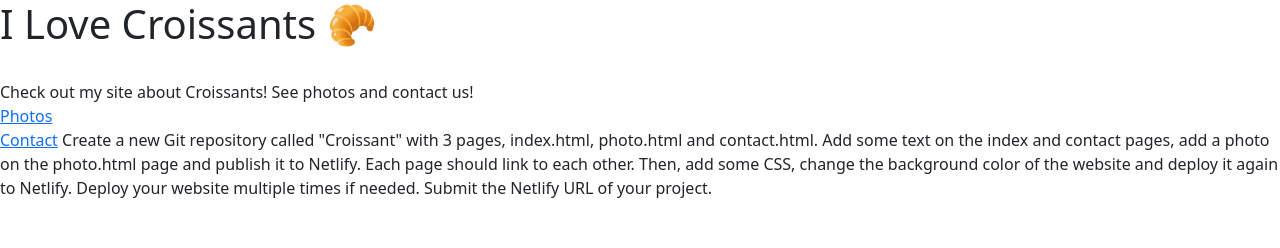
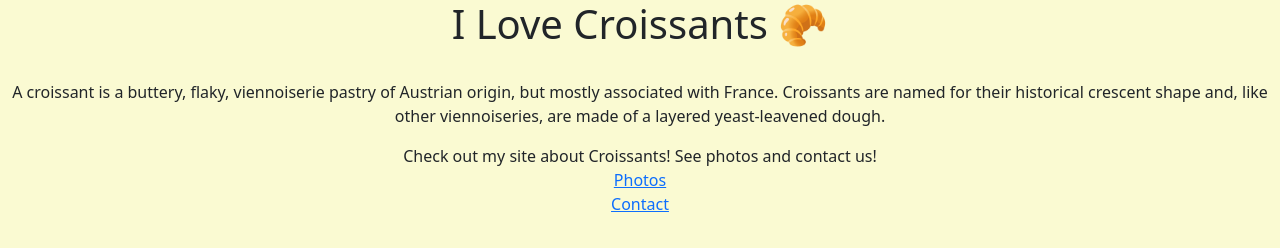
Before and after one commit to yippieeitsbri/Croissants, a plain HTML site: page index.html in a window 1280 px wide. Drawn offline with nearby package versions, Linux system fonts and the light colour scheme.

Commit message:
NEW index.html

```diff
--- a/index.html
+++ b/index.html
@@ -4,6 +4,7 @@
 <html lang="en">
   <head>
     <meta charset="UTF-8" />
+    <meta name="description" content="Croissants are flaky, layered French pastry in the shape of a crescent.  ">
     <meta http-equiv="X-UA-Compatible" content="IE=edge" />
     <meta name="viewport" content="width=device-width, initial-scale=1.0" />
     <link
@@ -16,12 +17,19 @@
       src="https://kit.fontawesome.com/5b0b16b9a1.js"
       crossorigin="anonymous"
     ></script>
-    <title>Multiple Page Hosting</title>
+    <title>Croissants</title>
   </head>
+  <style>
+    body{
+      background-color: lightgoldenrodyellow;
+    text-align: center;
+    }
+  </style>
   <body>
     <h1>I Love Croissants 🥐</h1>
 <br>
-Check out my site about Croissants! See photos and contact us!
+<p>A croissant is a buttery, flaky, viennoiserie pastry of Austrian origin, but mostly associated with France. Croissants are named for their historical crescent shape and, like other viennoiseries, are made of a layered yeast-leavened dough.
+<p>Check out my site about Croissants! See photos and contact us!
 <br>
     <a href="photo.html">Photos</a>
 <br>
@@ -29,10 +37,3 @@ Check out my site about Croissants! See photos and contact us!
 
   </body>
 </html>
-
-Create a new Git repository called "Croissant" with 3 pages, index.html,
-photo.html and contact.html. Add some text on the index and contact pages, add a
-photo on the photo.html page and publish it to Netlify. Each page should link to
-each other. Then, add some CSS, change the background color of the website and
-deploy it again to Netlify. Deploy your website multiple times if needed. Submit
-the Netlify URL of your project.
```
